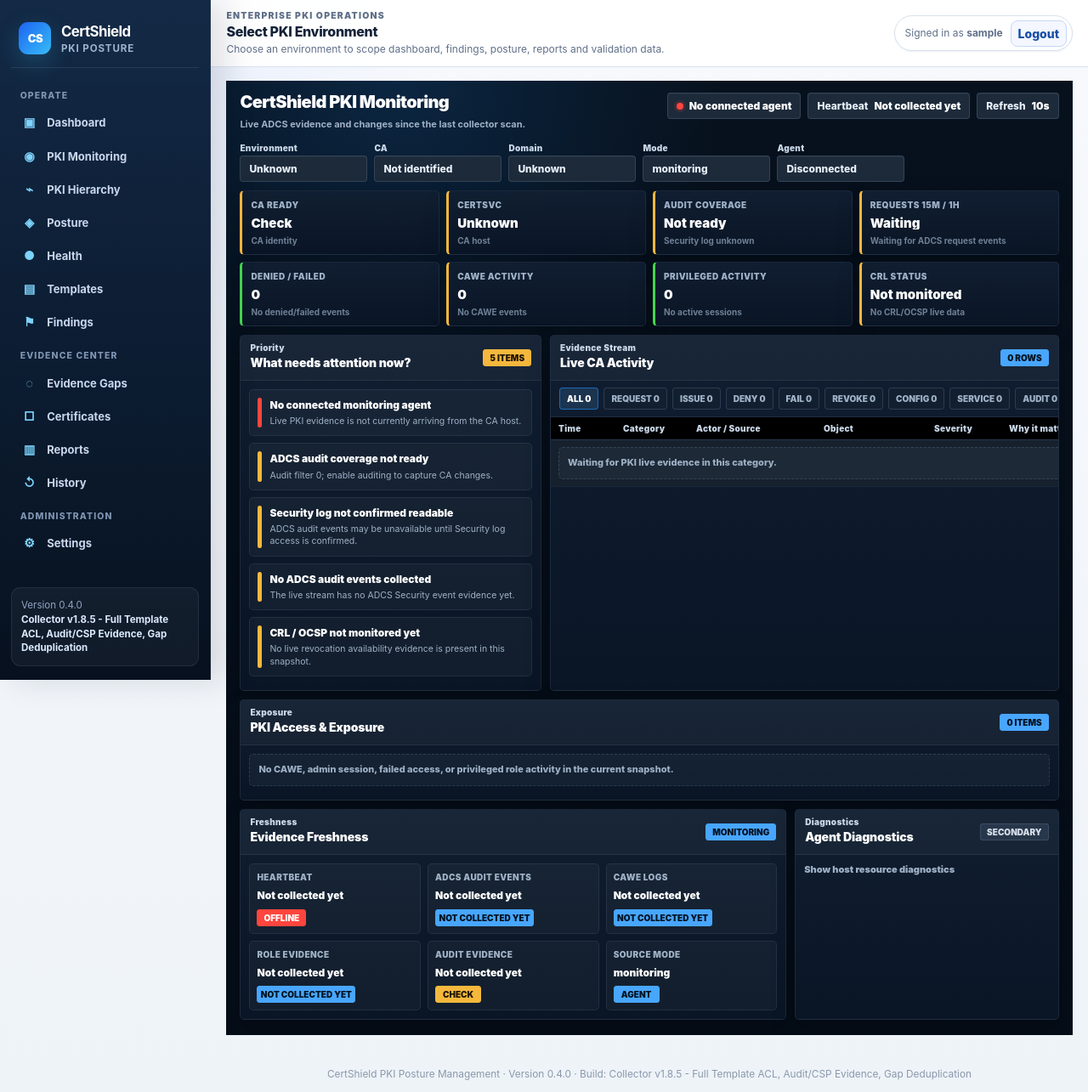
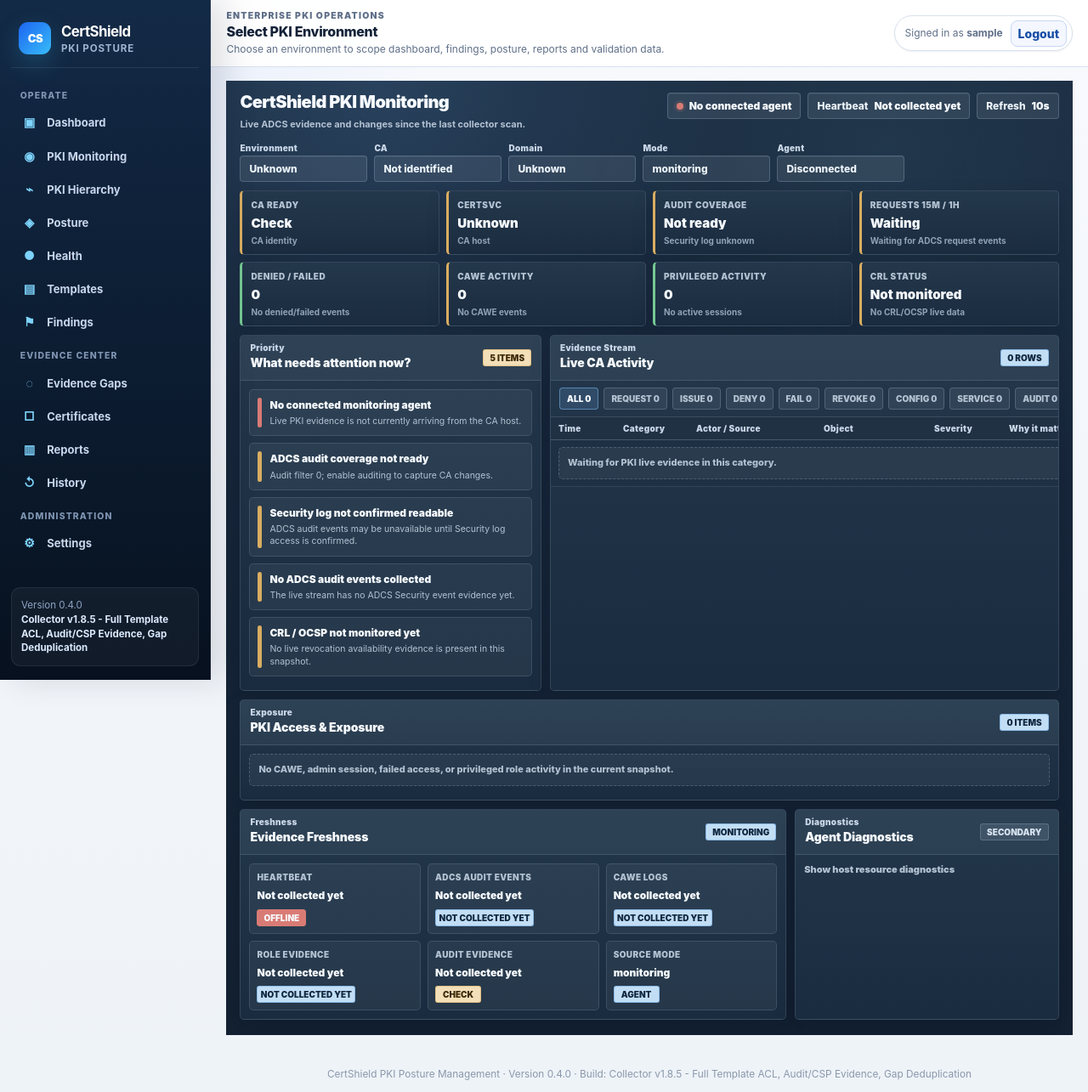
Before and after one commit to azarhsaf/CertShield, a FastAPI app: page /pki-monitoring in a window 1280 px wide. Shown: the whole page at 85% size. Run offline with FastAPI, Linux system fonts and the light colour scheme; the visitor is signed in with stand-in values (Sample User, id 1); data that the repository does not hold is empty.

Commit message:
Soften PKI monitoring visual theme (#31)

```diff
--- a/app/templates/pki_monitoring.html
+++ b/app/templates/pki_monitoring.html
@@ -6,28 +6,29 @@
 
   <style>
     .pki-live {
-      --bg: #050d18;
-      --navy: #071426;
-      --panel: #0d1b2d;
-      --panel-2: #111f32;
-      --row: #0a1626;
-      --row-alt: #16212d;
-      --line: rgba(126, 151, 179, .24);
-      --line-soft: rgba(126, 151, 179, .14);
-      --text: #e8f0fb;
-      --muted: #9fb1c6;
-      --dim: #6f8197;
-      --blue: #2292ff;
-      --cyan: #1bd4f2;
-      --green: #45d64f;
-      --amber: #f5b83d;
-      --red: #ff453d;
+      --bg: #132133;
+      --navy: #17283b;
+      --panel: #1b2c40;
+      --panel-2: #21364b;
+      --row: #18283a;
+      --row-alt: #1e3043;
+      --line: rgba(167, 186, 208, .28);
+      --line-soft: rgba(167, 186, 208, .18);
+      --text: #edf4fb;
+      --muted: #b3c2d2;
+      --dim: #91a3b7;
+      --blue: #6aa7df;
+      --cyan: #78c7da;
+      --green: #75c893;
+      --amber: #d9ad61;
+      --red: #d97b75;
       min-height: calc(100vh - 105px);
       overflow-x: hidden;
       padding: 14px 16px 18px;
       background:
-        radial-gradient(circle at 20% 0%, rgba(34, 146, 255, .16), transparent 28%),
-        linear-gradient(180deg, #07111d 0%, #050d18 100%);
+        radial-gradient(circle at 18% 0%, rgba(106, 167, 223, .18), transparent 30%),
+        radial-gradient(circle at 78% 8%, rgba(120, 199, 218, .08), transparent 32%),
+        linear-gradient(180deg, #1a2b40 0%, #132133 100%);
       color: var(--text);
       font-family: Inter, ui-sans-serif, system-ui, -apple-system, BlinkMacSystemFont, "Segoe UI", sans-serif;
     }
@@ -51,7 +52,7 @@
 
     .pki-title {
       margin: 0 0 8px;
-      color: #fff;
+      color: #f7fbff;
       font-size: 20px;
       line-height: 1.1;
       font-weight: 950;
@@ -96,30 +97,30 @@
       align-items: center;
       gap: 7px;
       border: 1px solid var(--line);
-      background: #1d2a3a;
+      background: rgba(224, 235, 247, .09);
       border-radius: 4px;
-      color: #e8f0fb;
+      color: #edf4fb;
       padding: 6px 10px;
       font-size: 12px;
       font-weight: 780;
-      box-shadow: inset 0 1px 0 rgba(255, 255, 255, .03);
+      box-shadow: inset 0 1px 0 rgba(255, 255, 255, .05);
     }
 
-    .pki-token strong { color: #fff; font-weight: 950; }
+    .pki-token strong { color: #f7fbff; font-weight: 950; }
     .pki-button { cursor: pointer; }
-    .pki-button:hover { border-color: rgba(34, 146, 255, .55); }
+    .pki-button:hover { border-color: rgba(124, 181, 230, .50); }
 
     .pki-dot {
       width: 8px;
       height: 8px;
       border-radius: 999px;
       background: var(--green);
-      box-shadow: 0 0 0 3px rgba(69, 214, 79, .12);
+      box-shadow: 0 0 0 3px rgba(117, 200, 147, .13);
     }
 
-    .pki-dot.warn { background: var(--amber); box-shadow: 0 0 0 3px rgba(245, 184, 61, .14); }
-    .pki-dot.bad { background: var(--red); box-shadow: 0 0 0 3px rgba(255, 69, 61, .14); }
-    .pki-dot.info { background: var(--blue); box-shadow: 0 0 0 3px rgba(34, 146, 255, .13); }
+    .pki-dot.warn { background: var(--amber); box-shadow: 0 0 0 3px rgba(217, 173, 97, .14); }
+    .pki-dot.bad { background: var(--red); box-shadow: 0 0 0 3px rgba(217, 123, 117, .14); }
+    .pki-dot.info { background: var(--blue); box-shadow: 0 0 0 3px rgba(106, 167, 223, .13); }
 
     .pki-tiles {
       display: grid;
@@ -130,8 +131,8 @@
     .pki-tile,
     .pki-panel {
       border: 1px solid var(--line-soft);
-      background: linear-gradient(180deg, rgba(17, 31, 50, .96), rgba(10, 22, 38, .98));
-      box-shadow: 0 12px 28px rgba(0, 0, 0, .22);
+      background: linear-gradient(180deg, rgba(36, 56, 76, .96), rgba(27, 44, 64, .97));
+      box-shadow: 0 10px 24px rgba(5, 13, 24, .18);
     }
 
     .pki-tile {
@@ -156,7 +157,7 @@
     .pki-tile strong {
       display: block;
       margin-top: 6px;
-      color: #fff;
+      color: #f7fbff;
       font-size: 15px;
       line-height: 1;
       font-weight: 950;
@@ -200,13 +201,13 @@
       justify-content: space-between;
       gap: 10px;
       padding: 9px 11px;
-      background: rgba(255, 255, 255, .035);
+      background: rgba(231, 240, 249, .055);
       border-bottom: 1px solid var(--line-soft);
     }
 
     .pki-panel-title {
       margin-top: 3px;
-      color: #fff;
+      color: #f7fbff;
       font-size: 14px;
       font-weight: 950;
       letter-spacing: -.01em;
@@ -230,7 +231,7 @@
     .pki-filter {
       border: 1px solid var(--line);
       border-radius: 4px;
-      background: #121f30;
+      background: rgba(231, 240, 249, .075);
       color: var(--muted);
       padding: 5px 8px;
       font-size: 10px;
@@ -240,9 +241,9 @@
     }
 
     .pki-filter.active {
-      color: #fff;
-      background: #1b344f;
-      border-color: rgba(34, 146, 255, .58);
+      color: #f7fbff;
+      background: rgba(106, 167, 223, .20);
+      border-color: rgba(124, 181, 230, .55);
     }
 
     .pki-badge {
@@ -263,11 +264,11 @@
       text-overflow: ellipsis;
     }
 
-    .pki-badge.good { color: #07130c; background: var(--green); border-color: var(--green); }
-    .pki-badge.warn { color: #1e1300; background: var(--amber); border-color: var(--amber); }
-    .pki-badge.bad { color: #fff; background: var(--red); border-color: var(--red); }
-    .pki-badge.info { color: #001321; background: #48a6ff; border-color: #48a6ff; }
-    .pki-badge.none { color: #d5deea; background: rgba(126, 151, 179, .16); }
+    .pki-badge.good { color: #12301d; background: #c9f0d8; border-color: rgba(117, 200, 147, .55); }
+    .pki-badge.warn { color: #3c2a08; background: #f3dfb8; border-color: rgba(217, 173, 97, .58); }
+    .pki-badge.bad { color: #f7fbff; background: var(--red); border-color: var(--red); }
+    .pki-badge.info { color: #10283f; background: #c2def5; border-color: rgba(106, 167, 223, .62); }
+    .pki-badge.none { color: #d7e2ee; background: rgba(167, 186, 208, .16); }
 
     .pki-attention-list,
     .pki-feed,
@@ -280,7 +281,7 @@
     .pki-feed-card,
     .pki-fresh-item {
       border: 1px solid var(--line-soft);
-      background: rgba(255, 255, 255, .035);
+      background: rgba(231, 240, 249, .055);
       border-radius: 5px;
       min-width: 0;
     }
@@ -299,7 +300,7 @@
     }
 
     .pki-item-title {
-      color: #fff;
+      color: #f7fbff;
       font-size: 12px;
       font-weight: 950;
       white-space: nowrap;
@@ -327,7 +328,7 @@
       position: sticky;
       top: 0;
       z-index: 1;
-      background: #000;
+      background: #213144;
       border-bottom: 1px solid var(--line);
       padding: 8px 9px;
       text-align: left;
@@ -336,8 +337,8 @@
 
     .pki-table td {
       padding: 8px 9px;
-      border-bottom: 1px solid rgba(126, 151, 179, .10);
-      color: #dce8f7;
+      border-bottom: 1px solid rgba(167, 186, 208, .14);
+      color: #e5eef8;
       vertical-align: top;
       white-space: nowrap;
       overflow: hidden;
@@ -346,8 +347,8 @@
 
     .pki-table tbody tr:nth-child(odd) td { background: var(--row-alt); }
     .pki-table tbody tr:nth-child(even) td { background: var(--row); }
-    .pki-table tbody tr:hover td { background: #1a2b40; }
-    .pki-action { color: #00a9ff; font-weight: 850; }
+    .pki-table tbody tr:hover td { background: #26394f; }
+    .pki-action { color: #90c9f8; font-weight: 850; }
     .pki-why { color: var(--muted); font-size: 10px; }
 
     .pki-feed-card {
@@ -359,7 +360,7 @@
     }
 
     .pki-feed-card strong {
-      color: #fff;
+      color: #f7fbff;
       font-size: 12px;
       font-weight: 900;
       display: block;
@@ -404,7 +405,7 @@
     .pki-fresh-item strong {
       display: block;
       margin-top: 6px;
-      color: #fff;
+      color: #f7fbff;
       font-size: 12px;
       font-weight: 900;
       white-space: nowrap;
@@ -435,7 +436,7 @@
       height: 6px;
       overflow: hidden;
       border-radius: 999px;
-      background: rgba(126, 151, 179, .18);
+      background: rgba(167, 186, 208, .22);
     }
 
     .pki-meter i {
@@ -448,7 +449,7 @@
 
     .pki-empty {
       border: 1px dashed var(--line);
-      background: rgba(126, 151, 179, .07);
+      background: rgba(231, 240, 249, .055);
       border-radius: 5px;
       padding: 10px;
       color: var(--muted);
@@ -459,9 +460,9 @@
     .pki-audit-form { margin-top: 8px; }
     .pki-audit-button {
       width: 100%;
-      border: 1px solid rgba(245, 184, 61, .45);
-      background: rgba(245, 184, 61, .12);
-      color: #ffe8a8;
+      border: 1px solid rgba(217, 173, 97, .42);
+      background: rgba(217, 173, 97, .16);
+      color: #f2d79c;
       border-radius: 4px;
       padding: 6px 8px;
       font-size: 10px;
@@ -643,10 +644,10 @@
 
     function colorFor(sev) {
       const value = severity(sev);
-      if (value === "good") return "#45d64f";
-      if (value === "warn") return "#f5b83d";
-      if (value === "bad") return "#ff453d";
-      return "#2292ff";
+      if (value === "good") return "#75c893";
+      if (value === "warn") return "#d9ad61";
+      if (value === "bad") return "#d97b75";
+      return "#6aa7df";
     }
 
     function badge(value) {
@@ -878,6 +879,8 @@
         freshItem("Source mode", data.architecture_source || data.operating_mode || "monitoring", data.has_collector_evidence ? "Collector + agent" : "Agent"),
       ].join("");
 
+      const cpu = pct(pulse.cpu_percent);
+      const mem = pct(pulse.memory_percent);
       const diskFree = pct(pulse.disk_free_percent);
       const diskUsed = pct(pulse.disk_used_percent ?? (diskFree === null ? null : 100 - diskFree));
       const net = Number(network.total_kbps);
@@ -889,10 +892,10 @@
         return `<div class="pki-meter-row"><span>${esc(label)}</span><span class="pki-meter"><i style="--w:${width}%;--tone:${tone}"></i></span><b>${esc(shown)}</b></div>`;
       };
       $("pkiDiagnostics").innerHTML = [
-        meter("CPU", cpu, "%", "#2292ff"),
-        meter("Memory", mem, "%", "#1bd4f2"),
-        meter("Disk", diskUsed, "%", "#f5b83d"),
-        meter("Network", Number.isFinite(net) ? net : null, "Kbps", "#45d64f"),
+        meter("CPU", cpu, "%", "#6aa7df"),
+        meter("Memory", mem, "%", "#78c7da"),
+        meter("Disk", diskUsed, "%", "#d9ad61"),
+        meter("Network", Number.isFinite(net) ? net : null, "Kbps", "#75c893"),
         `<div class="pki-item-meta" style="margin-top:9px;">${esc(network.interface_name || "NIC not recorded")}${network.ipv4_address ? ` · ${esc(network.ipv4_address)}` : ""}</div>`,
       ].join("");
 
```
